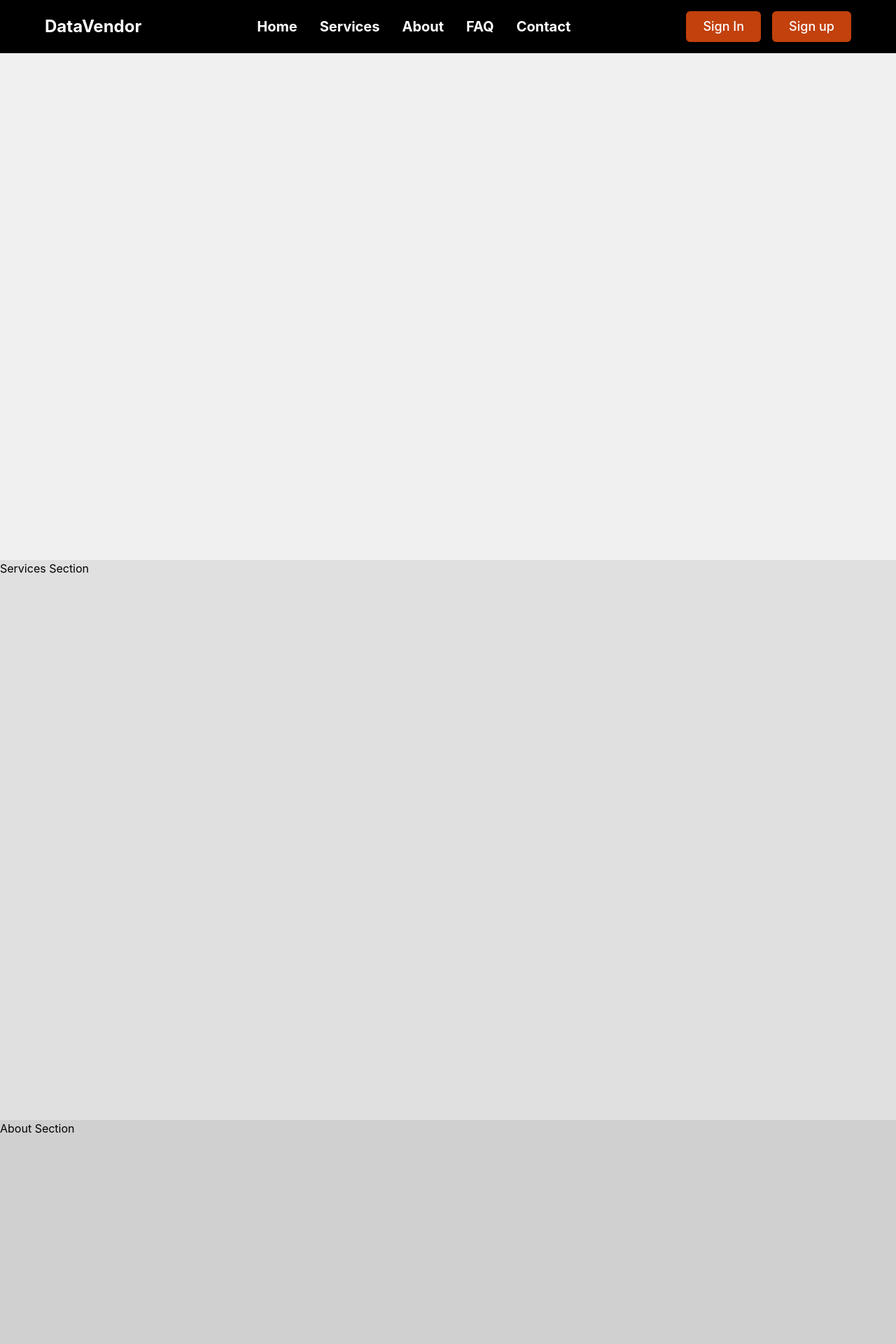
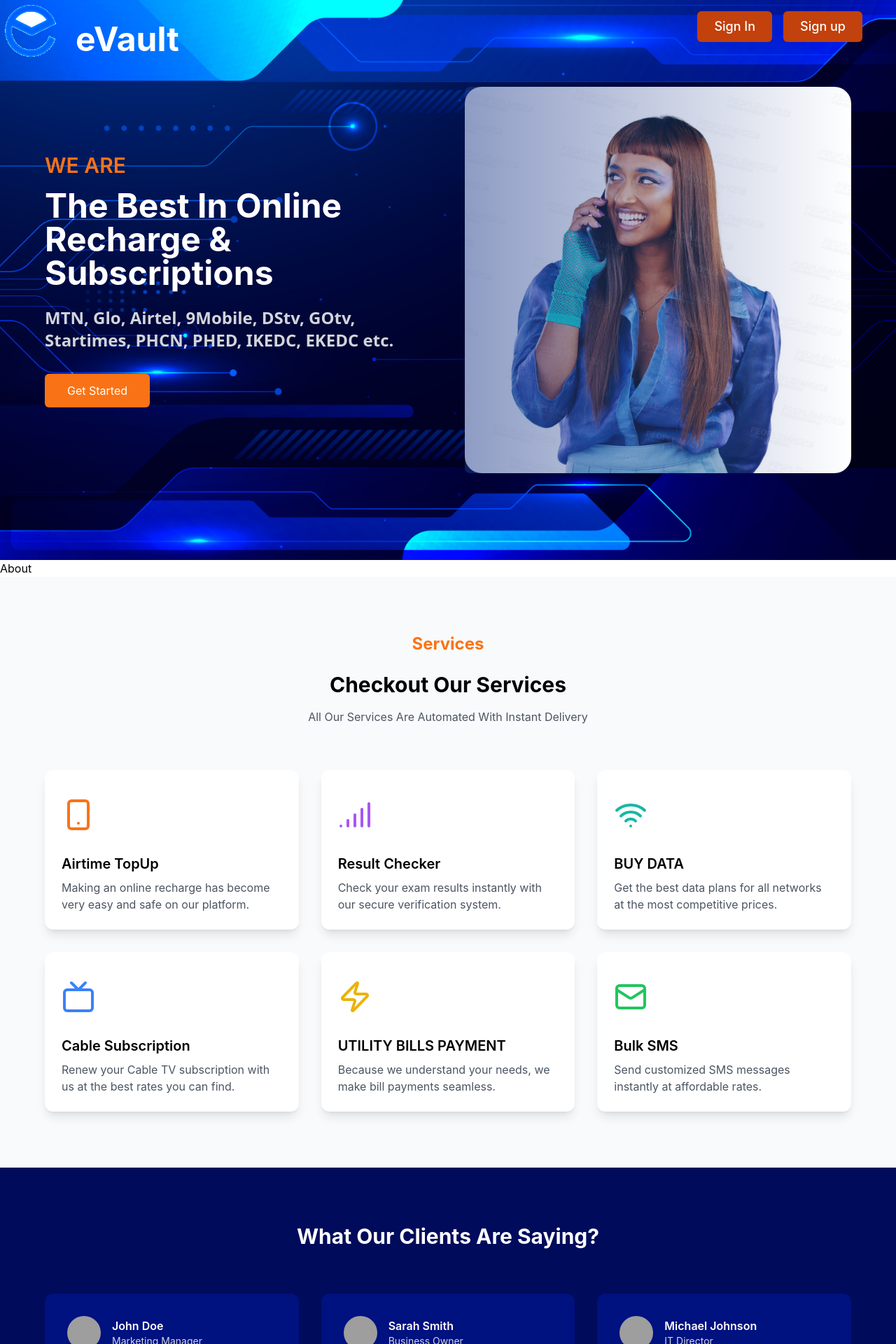
Before and after one commit to Lycan-Xx/evault_web, a React (Vite) app: page / in a window 1280 px wide. Shown: the top 1920 px of the page at 70% size. Built offline with nearby package versions, Linux system fonts and the light colour scheme; grey boxes are pictures that could not be loaded.

Commit message:
made some mistakes but fixed it

```diff
--- a/src/App.jsx
+++ b/src/App.jsx
@@ -1,49 +1,22 @@
-import React from "react";
-import Navbar from "./components/Navbar";
-import Hero from "./components/Hero";
-import Features from "./components/Features";
-import Services from "./components/Services";
-import Testimonials from "./components/Testimonials";
-import FAQ from "./components/FAQ";
-import Footer from "./components/Footer";
+import React from 'react'
+import Hero from './components/Hero'
+import About from './components/About'
+import Services from './components/Services'
+import Testimonials from './components/Testimonials'
+import FAQ from './components/FAQ'
+import Footer from './components/Footer'
 
 function App() {
   return (
-    <div className="className">
-      <div>
-        <Navbar />
-        <div id="Home" style={{ height: "100vh", backgroundColor: "#f0f0f0" }}>
-          Home Section
-        </div>
-        <div
-          id="Services"
-          style={{ height: "100vh", backgroundColor: "#e0e0e0" }}
-        >
-          Services Section
-        </div>
-        <div id="About" style={{ height: "100vh", backgroundColor: "#d0d0d0" }}>
-          About Section
-        </div>
-        <div id="FAQ" style={{ height: "100vh", backgroundColor: "#c0c0c0" }}>
-          FAQ Section
-        </div>
-        <div
-          id="Contact"
-          style={{ height: "100vh", backgroundColor: "#b0b0b0" }}
-        >
-          Contact Section
-        </div>
-      </div>
-      <Navbar />
+    <div className="bg-white dark:bg-gray-900">
       <Hero />
-      <Features />
+      <About />
       <Services />
-
       <Testimonials />
       <FAQ />
       <Footer />
     </div>
-  );
+  )
 }
 
-export default App;
+export default App
--- /dev/null
+++ b/src/components/About.jsx
@@ -0,0 +1,9 @@
+import React from 'react'
+
+function About() {
+  return (
+    <div>About</div>
+  )
+}
+
+export default About
```
